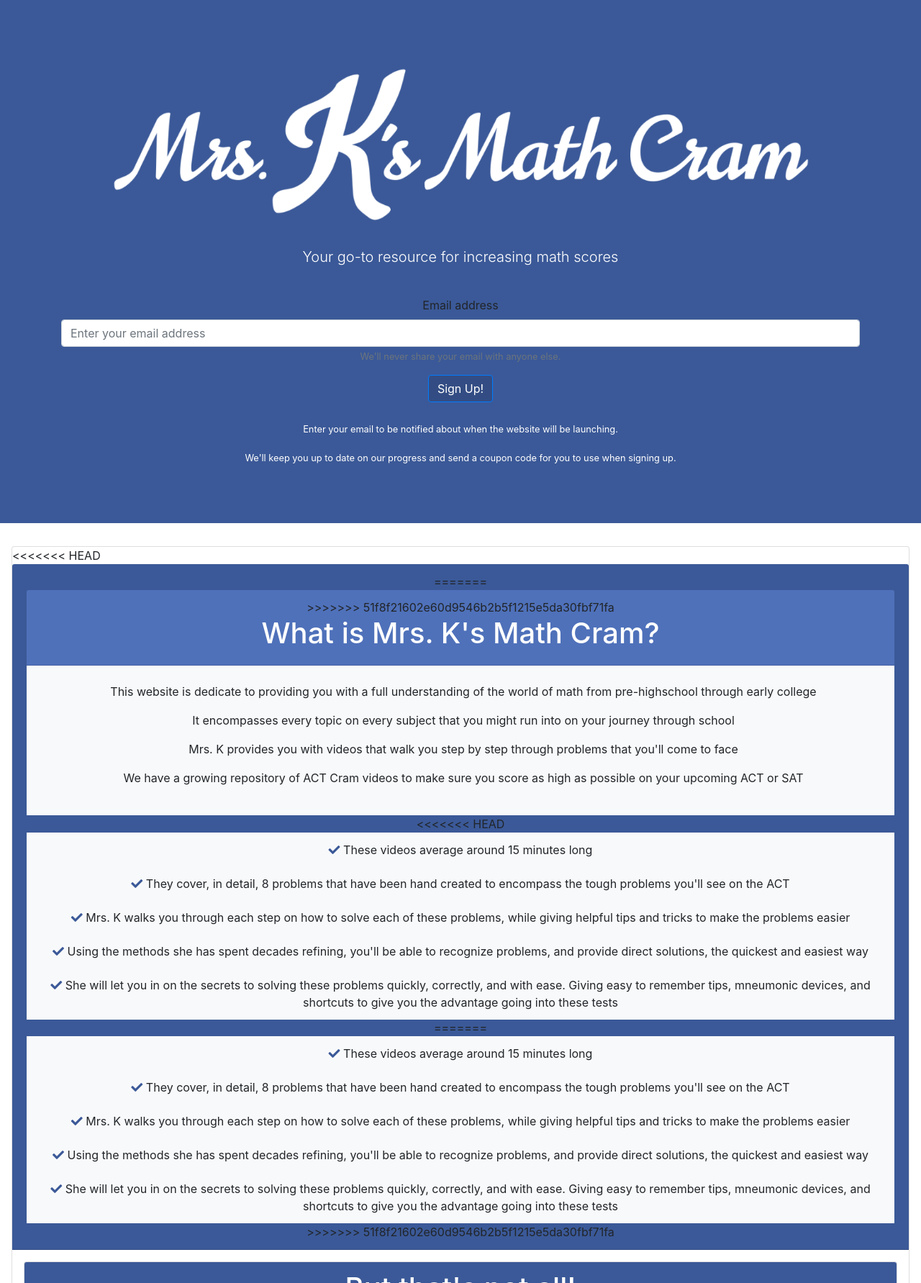
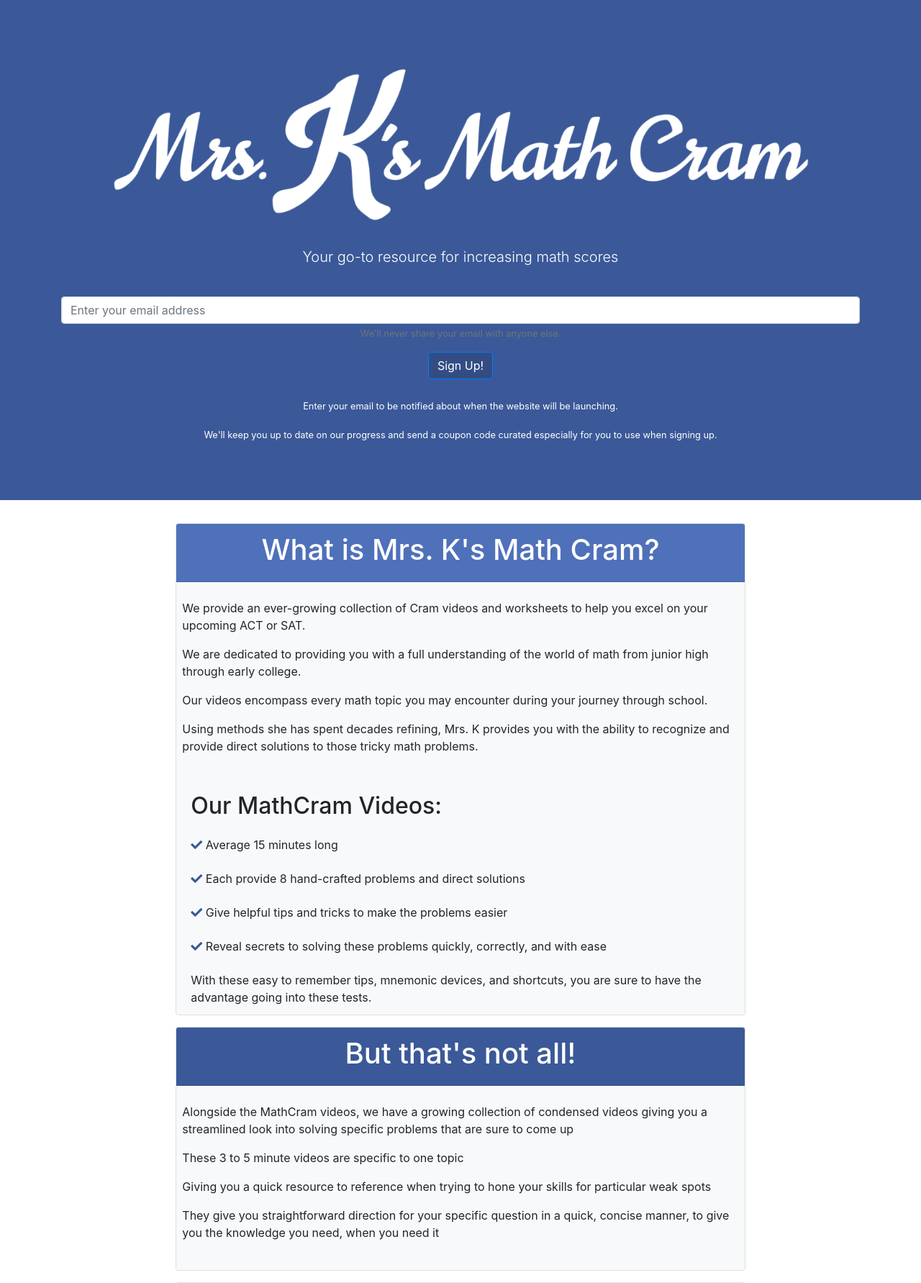
Before and after one commit to jasonah/MrsKsMathCram, a Django app: page / in a window 1280 px wide. Shown: the top 1783 px of the page at 72% size. Run offline with Django 3.2, Linux system fonts and the light colour scheme; some libraries are stand-ins or nearby versions.

Commit message:
FOOTER, oh, and card sizes

```diff
--- a/LandingPage/LandingPage/sendemail/templates/sendemail/index.html
+++ b/LandingPage/LandingPage/sendemail/templates/sendemail/index.html
@@ -36,7 +36,7 @@
           {% csrf_token %}
           {{ form }}
           <div class="form-group">
-            <label for="exampleInputEmail1">Email address</label>
+            <!-- <label for="exampleInputEmail1">Email address</label> -->
             <input type="email" id="email" name="email" class="form-control" aria-describedby="emailHelp" placeholder="Enter your email address">
             <small id="emailHelp" class="form-text text-muted">We'll never share your email with anyone else.</small>
           </div>
@@ -44,44 +44,36 @@
       </form>
           <br>
           <p style="color: #ffffff"><small>Enter your email to be notified about when the website will be launching.</small></p>
-          <p style="color: #ffffff"><small>We'll keep you up to date on our progress and send a coupon code for you to use when signing up.</small></p>
+          <p style="color: #ffffff"><small>We'll keep you up to date on our progress and send a coupon code curated especially for you to use when signing up.</small></p>
         </div>
         </div>
     </div>
 
+    <div class="col-xl-8 mx-auto">
       <div class="m-3 card">
-<<<<<<< HEAD
-      <div class="card-header text-center" style="background-color: #3B5998;">
-=======
         <div class="card-header text-center" style="background-color: #4f71ba;">
->>>>>>> 51f8f21602e60d9546b2b5f1215e5da30fbf71fa
           <h1 style="color: #ffffff;">What is Mrs. K's Math Cram?</h1>
         </div>
         <div class="pl-2 bg-light card-block">
           <br>
-        <p class="card-text">This website is dedicate to providing you with a full understanding of the world of math from pre-highschool through early college</p>
-        <p class="card-text">It encompasses every topic on every subject that you might run into on your journey through school</p>
-        <p class="card-text">Mrs. K provides you with videos that walk you step by step through problems that you'll come to face</p>
-        <p class="card-text">We have a growing repository of ACT Cram videos to make sure you score as high as possible on your upcoming ACT or SAT</p>
+          <p class="card-text">We provide an ever-growing collection of Cram videos and worksheets to help you excel on your upcoming ACT or SAT.</p>
+          <p class="card-text">We are dedicated to providing you with a full understanding of the world of math from junior high through early college.</p>
+          <p class="card-text">Our videos encompass every math topic you may encounter during your journey through school.</p>
+          <p class="card-text">Using methods she has spent decades refining, Mrs. K provides you with the ability to recognize and provide direct solutions to those tricky math problems.</p>
           <br>
         </div>
         <ul class="list-group list-group-flush">
-<<<<<<< HEAD
-        <li class="bg-light list-group-item border-0"><i class="fas fa-check" style="color: #3B5998;"></i> These videos average around 15 minutes long</li>
-        <li class="bg-light list-group-item border-0"><i class="fas fa-check" style="color: #3B5998;"></i> They cover, in detail, 8 problems that have been hand created to encompass the tough problems you'll see on the ACT</li>
-        <li class="bg-light list-group-item border-0"><i class="fas fa-check" style="color: #3B5998;"></i> Mrs. K walks you through each step on how to solve each of these problems, while giving helpful tips and tricks to make the problems easier</li>
-        <li class="bg-light list-group-item border-0"><i class="fas fa-check" style="color: #3B5998;"></i> Using the methods she has spent decades refining, you'll be able to recognize problems, and provide direct solutions, the quickest and easiest way</li>
-        <li class="bg-light list-group-item border-0"><i class="fas fa-check" style="color: #3B5998;"></i> She will let you in on the secrets to solving these problems quickly, correctly, and with ease. Giving easy to remember tips, mneumonic devices, and shortcuts to give you the advantage going into these tests</li>
-=======
-        <li class="list-group-item border-0 bg-light"><i class="fas fa-check" style="color: #3B5998;"></i> These videos average around 15 minutes long</li>
-        <li class="list-group-item border-0 bg-light"><i class="fas fa-check" style="color: #3B5998;"></i> They cover, in detail, 8 problems that have been hand created to encompass the tough problems you'll see on the ACT</li>
-        <li class="list-group-item border-0 bg-light"><i class="fas fa-check" style="color: #3B5998;"></i> Mrs. K walks you through each step on how to solve each of these problems, while giving helpful tips and tricks to make the problems easier</li>
-        <li class="list-group-item border-0 bg-light"><i class="fas fa-check" style="color: #3B5998;"></i> Using the methods she has spent decades refining, you'll be able to recognize problems, and provide direct solutions, the quickest and easiest way</li>
-        <li class="list-group-item border-0 bg-light"><i class="fas fa-check" style="color: #3B5998;"></i> She will let you in on the secrets to solving these problems quickly, correctly, and with ease. Giving easy to remember tips, mneumonic devices, and shortcuts to give you the advantage going into these tests</li>
->>>>>>> 51f8f21602e60d9546b2b5f1215e5da30fbf71fa
+          <h2 class="list-group-item border-0 bg-light">Our MathCram Videos:</h2>
+          <li class="list-group-item border-0 bg-light"><i class="fas fa-check" style="color: #3B5998;"></i> Average 15 minutes long</li>
+          <li class="list-group-item border-0 bg-light"><i class="fas fa-check" style="color: #3B5998;"></i> Each provide 8 hand-crafted problems and direct solutions</li>
+          <li class="list-group-item border-0 bg-light"><i class="fas fa-check" style="color: #3B5998;"></i> Give helpful tips and tricks to make the problems easier</li>
+          <li class="list-group-item border-0 bg-light"><i class="fas fa-check" style="color: #3B5998;"></i> Reveal secrets to solving these problems quickly, correctly, and with ease</li>
+          <li class="list-group-item border-0 bg-light"><i></i> With these easy to remember tips, mnemonic devices, and shortcuts, you are sure to have the advantage going into these tests.</li>
         </ul>
       </div>
+    </div>
 
+    <div class="col-xl-8 mx-auto">
       <div class="m-3 card">
         <div class="card-header text-center" style="background-color: #3B5998;">
           <h1 style="color: #ffffff;">But that's not all!</h1>
@@ -95,7 +87,9 @@
           <br>
         </div>
       </div>
+    </div>
 
+    <div class="col-xl-8 mx-auto">
       <div class="m-3 card">
         <div class="card-header text-center" style="background-color: #3B5998;">
           <h1 style="color: #ffffff;">And there's even more!</h1>
@@ -109,16 +103,14 @@
           <br>
         </div>
       </div>
+    </div>
 
+    <div class="col-xl-8 mx-auto">
       <div class="m-3 card">
         <div class="card-header text-center" style="background-color: #3B5998;">
           <h1 style="color: #ffffff;">Who is this website for?</h1>
         </div>
-<<<<<<< HEAD
-      <div class="pl-2 card-block">
-=======
         <div class="pl-2 bg-light card-block">
->>>>>>> 51f8f21602e60d9546b2b5f1215e5da30fbf71fa
           <br>
           <p class="card-text">Everyone!</p>
           <p class="card-text">This site is designed to give you the upper hand when it comes to math, from just entering highschool, to going off to college</p>
@@ -131,7 +123,9 @@
           <br>
         </div>
       </div>
+    </div>
 
+    <div class="col-xl-8 mx-auto">
       <div class="m-3 card">
         <div class="card-header text-center" style="background-color: #3B5998;">
           <h1 style="color: #ffffff;">Tutors can cost upwards of a hundred dollars per hour, how much will this be?</h1>
@@ -144,9 +138,9 @@
           <br>
         </div>
       </div>
+    </div>
 
-<<<<<<< HEAD
-=======
+    <div class="col-xl-8 mx-auto">
       <div class="m-3 card">
         <div class="card-header text-center" style="background-color: #3B5998;">
           <h1 style="color: #ffffff;">Meet Mrs. K</h1>
@@ -166,8 +160,7 @@
           </div>
         </div>
       </div>
-
->>>>>>> 51f8f21602e60d9546b2b5f1215e5da30fbf71fa
+    </div>
     <!-- <div class="container-fluid padding" style="background-color: #f7f7f7;">
       <div class="profile-body">
           <div class="profile-bio">
@@ -179,8 +172,8 @@
                   </div>
               </div>
           </div> -->
-    	</div>
-    </div> -->
+    	<!-- </div>
+    </div>  -->
 
     <div class="m-3 card">
       <div class="card-header" style="background-color: #3B5998;">
@@ -201,21 +194,6 @@
         </div>
       </div>
     </div>
-<<<<<<< HEAD
-
-    <!-- <div class="container-fluid padding" style="background-color: #006bff;">
-      <div class="row welcome text-center">
-        <div class="col-12">
-            <h1 class="display-4">Ez clap.</h1>
-        </div>
-        <div class="col-12">
-            <p class="lead">words words wrods wrods wrosdswro dswrods wrods wrods wro ds wrods wrofds</p>
-        </div>
-      </div>
-    </div> -->
-
-=======
->>>>>>> 51f8f21602e60d9546b2b5f1215e5da30fbf71fa
     <div class="container-fluid bg-light padding">
     <div class="row text-center padding">
         <div class="col-xs-12 col-sm-6">
@@ -241,7 +219,7 @@
     </div>
     </div>
 
-    <table class="table table-borderless" style="color: #4f71ba;">
+    <table class="table table-borderless">
       <tbody>
         <tr>
           <th scope="row"></th>
@@ -282,7 +260,19 @@
         </tr>
       </tbody>
     </table>
+
+
+    <!-- Footer -->
+    <footer class="page-footer">
+
+      <!-- Copyright -->
+      <div class="footer-copyright text-center py-3" style="background-color: #3B5998;">© 2020 Copyright: Mrs. K's Math Cram
         <p>If you are having trouble subscribing, or have any questions, please email us at <a href="mailto:support@mrsksmathcram.com">support@mrsksmathcram.com</a></p>
+      </div>
+      <!-- Copyright -->
+
+    </footer>
+    <!-- Footer -->
 
     <!-- jQuery first, then Popper.js, then Bootstrap JS .. also fontawesome -->
     <script src="https://code.jquery.com/jquery-3.3.1.slim.min.js" integrity="sha384-q8i/X+965DzO0rT7abK41JStQIAqVgRVzpbzo5smXKp4YfRvH+8abtTE1Pi6jizo" crossorigin="anonymous"></script>
```
Lines whose indentation alone changed are shown as unchanged.
